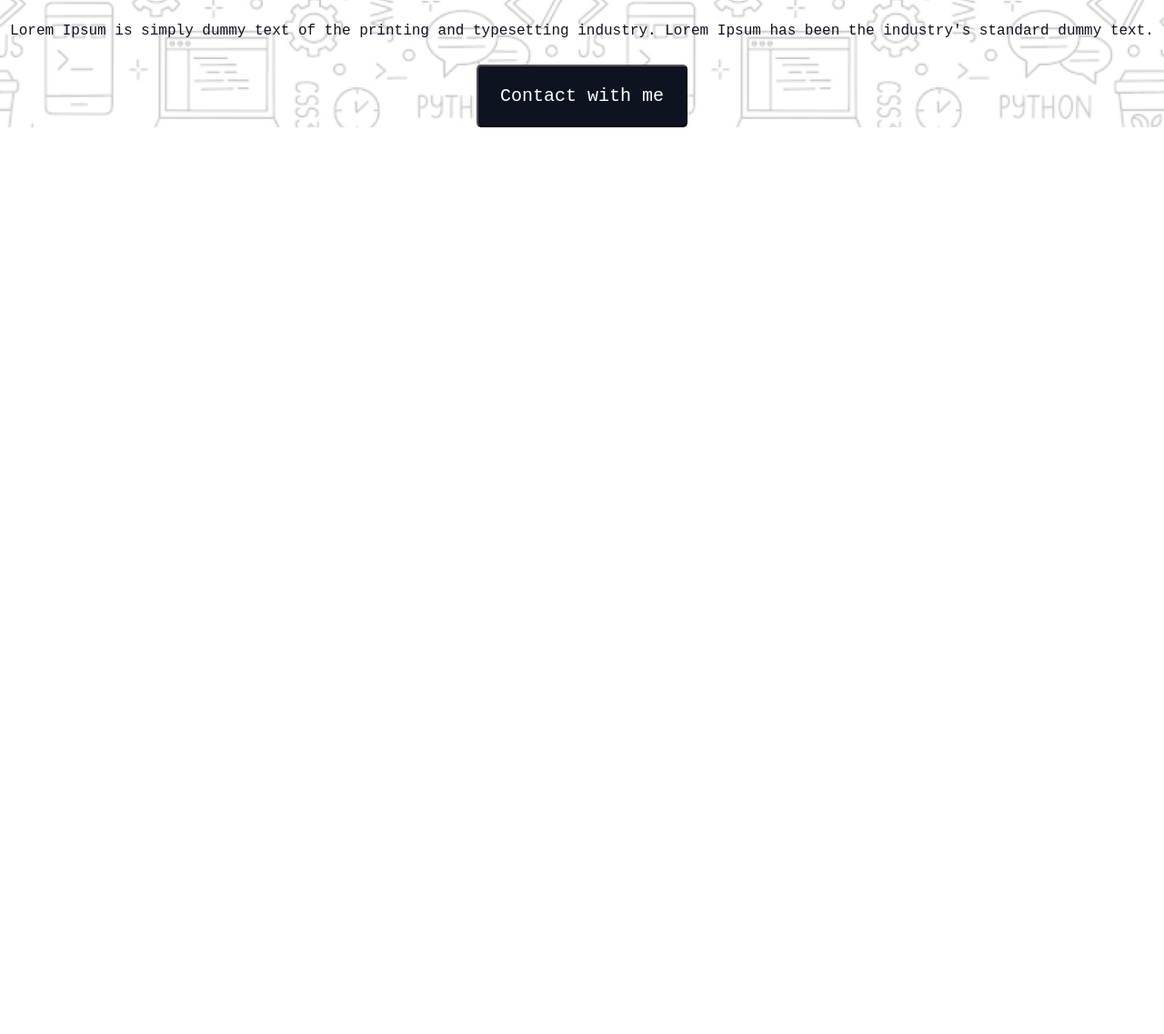
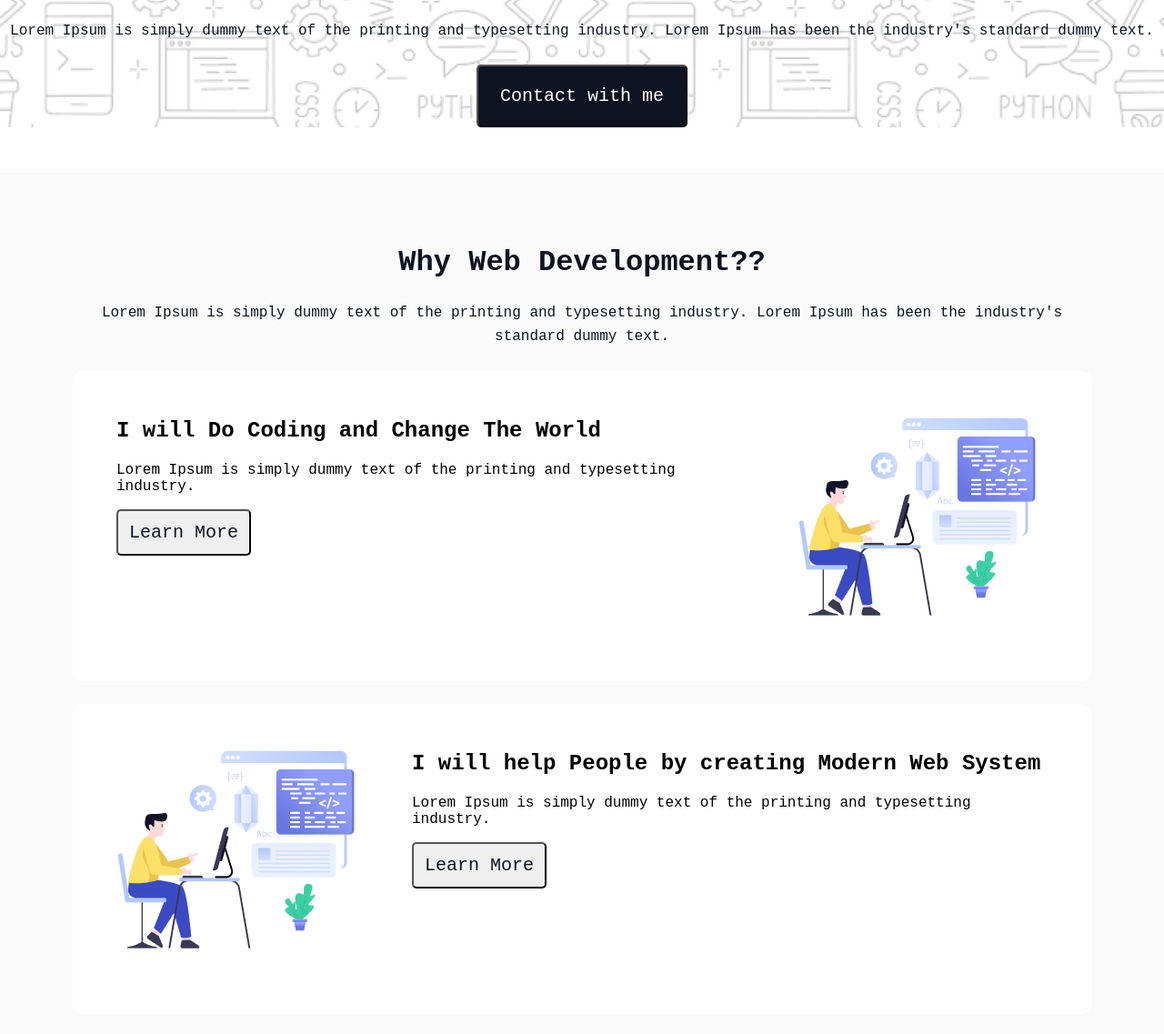
Before and after one commit to momin24494/assignment-1-repo, a plain HTML site: page index.html in a window 1280 px wide. Shown: the part 521-1658 px from the top of the page at 91% size. Before the commit the page ends 800 px from the top, so only its background shows below. Drawn offline with Linux system fonts and the light colour scheme; a web font is replaced by a local one.

Commit message:
development section done

```diff
--- a/index.html
+++ b/index.html
@@ -42,6 +42,58 @@
         </section>
     <!-- end Hero section -->
 
+    <!-- start development section  -->
+    <section class="development">
+        <div class="container">
+            <div class="box-bg">
+                <div class="content-center sec-des">
+                    <h3>Why Web Development??</h3>
+                    <p>Lorem Ipsum is simply dummy text of the printing and typesetting industry. Lorem Ipsum has been the industry's standard dummy text.</p>
+                </div>
+
+                <div class="develpment-box">
+                    <div class="box-wrap">
+                        <div>
+                            <h4>I will Do Coding and Change The World</h4>
+                            <p>Lorem Ipsum is simply dummy text of the printing and typesetting industry.</p>
+                            <button>Learn More</button>
+                        </div>
+                        <div>
+                            <img src="/assets/Layer_1.png" alt="">
+                        </div>
+                    </div>
+                </div>
+                <div class="develpment-box">
+                    <div class="box-wrap">
+                        <div>
+                            <img src="/assets/Layer_1.png" alt="">
+                        </div>
+                        <div>
+                            <h4>I will help People by creating Modern Web System</h4>
+                            <p>Lorem Ipsum is simply dummy text of the printing and typesetting industry.</p>
+                            <button>Learn More</button>
+                        </div>
+
+                    </div>
+                </div>
+                <div class="develpment-box">
+                    <div class="box-wrap">
+                        <div>
+                            <h4>I will Do Coding and Change The World</h4>
+                            <p>Lorem Ipsum is simply dummy text of the printing and typesetting industry.</p>
+                            <button>Learn More</button>
+                        </div>
+                        <div>
+                            <img src="/assets/Layer_1.png" alt="">
+                        </div>
+                    </div>
+                </div>
+            </div>
+
+        </div>
+    </section>
+    <!-- end development section -->
+
     </main>
 
     <footer>
--- a/style/style.css
+++ b/style/style.css
@@ -77,3 +77,48 @@ font-weight: 900;
     background-color: antiquewhite;
     color: #0D1321;
 }
+
+.development{
+    margin: 50px 0px;
+
+}
+.box-bg{
+    background: #fafafb;
+    padding: 80px;
+}
+.sec-des{
+    background: #fafafb;
+    border-radius: 10px;
+
+}
+.sec-des h3{
+    font-size: 32px;
+    color: #0D1321;
+}
+.sec-des p{
+    font-size: 16px;
+    color: #0D1321;
+}
+.box-wrap{
+    padding: 48px;
+    background: #ffffff;
+    border-radius: 10px;
+    margin: 25px 0px;
+    display: flex;
+    gap: 50px;
+
+}
+.box-wrap h4{
+    font-size: 24px;
+    line-height: 36px;
+}
+.box-wrap p{
+    font-size: 16px;
+    margin: 16px 0px;
+}
+.box-wrap button{
+    font-size: 20px;
+    color: #0D1321;
+    padding: 12px;
+    border-radius: 5px;
+}
```
